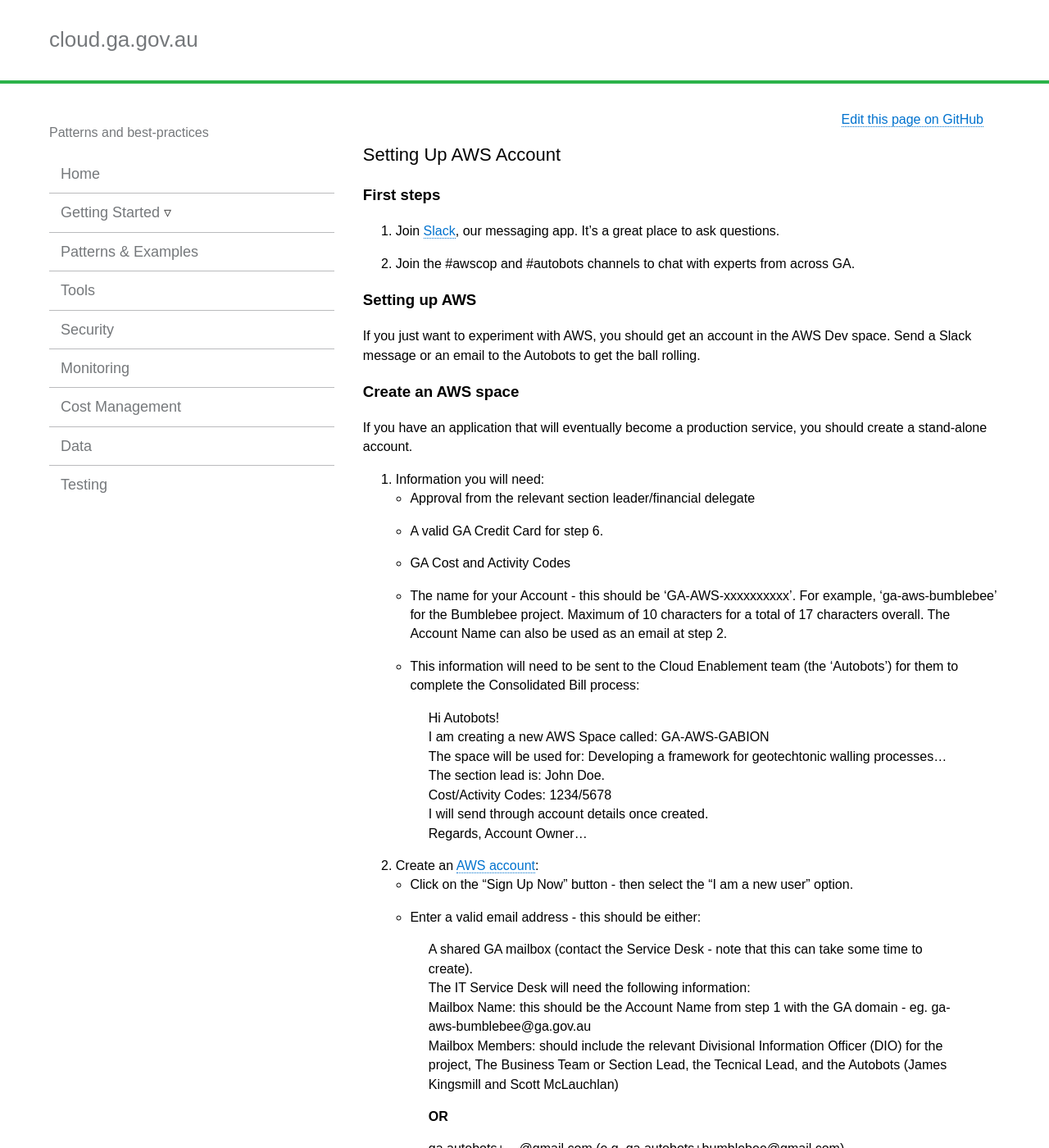
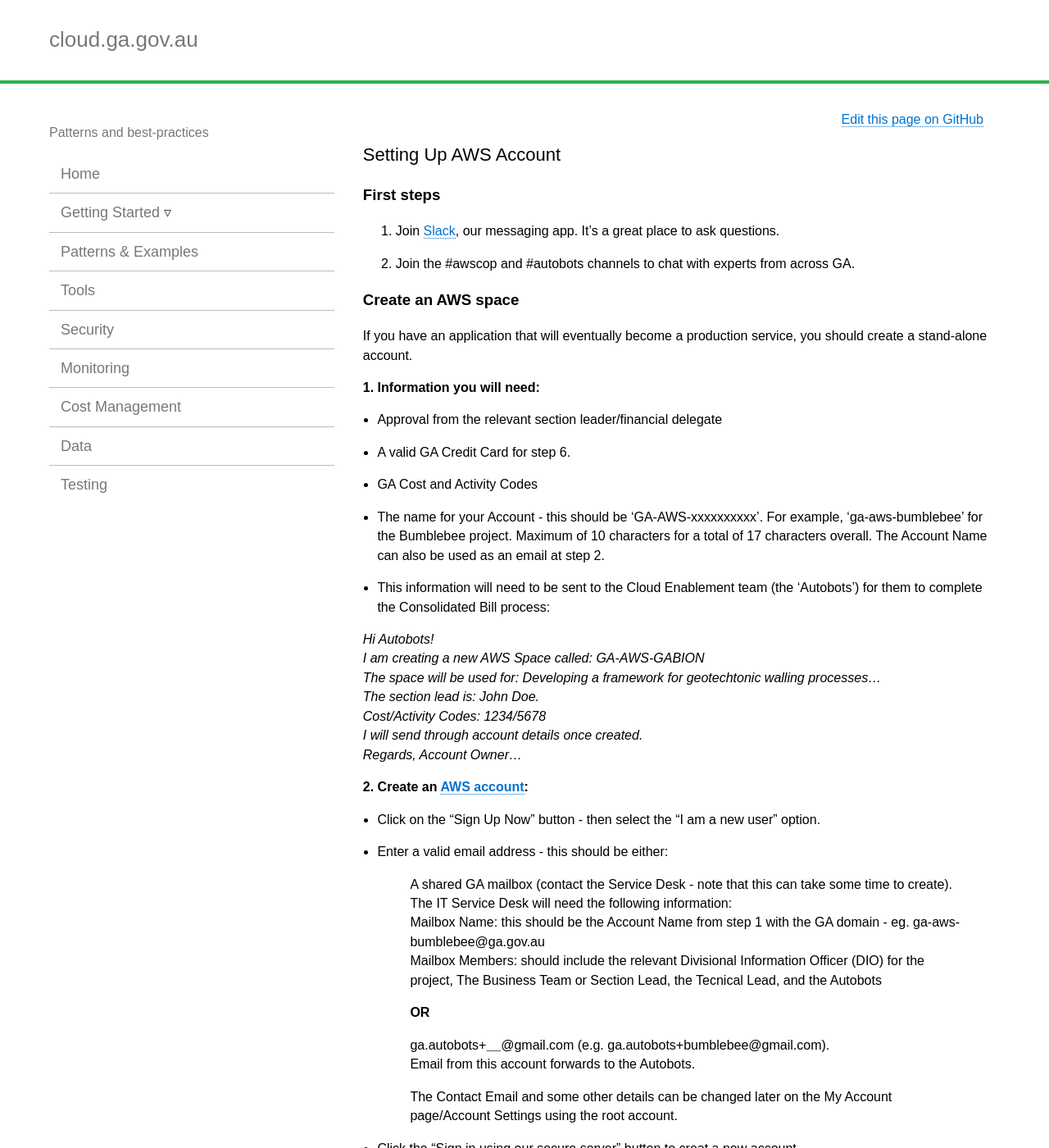
Before and after one commit to GeoscienceAustralia/cloud, a Jekyll site: the page built from docs/_pages/setting_up_sub.md, in a window 1280 px wide and 1400 px high. Shown: the whole window at 82% size. Built offline with Jekyll 4.4.1, drawn with Linux system fonts in a browser that asks for light colours; nearby versions of some CDN libraries.

Commit message:
Remove reference to dev space, fix formatting

```diff
--- a/docs/_pages/setting_up_sub.md
+++ b/docs/_pages/setting_up_sub.md
@@ -9,38 +9,34 @@ permalink: setting_up_sub.html
 1. Join [Slack](https://geoscience-australia.slack.com/signup), our messaging app. It's a great place to ask questions.
 2. Join the #awscop and #autobots channels to chat with experts from across GA.
 
-### Setting up AWS
-
-If you just want to experiment with AWS, you should get an account in the AWS Dev space. Send a Slack message or an email to the Autobots to get the ball rolling.
-
 ### Create an AWS space
 
 If you have an application that will eventually become a production service, you should create a stand-alone account.
 
-1. Information you will need:
+**1. Information you will need:**
   * Approval from the relevant section leader/financial delegate
   * A valid GA Credit Card for step 6.
   * GA Cost and Activity Codes
   * The name for your Account - this should be 'GA-AWS-xxxxxxxxxx'. For example, 'ga-aws-bumblebee' for the Bumblebee project. Maximum of 10 characters for a total of 17 characters overall. The Account Name can also be used as an email at step 2.
   * This information will need to be sent to the Cloud Enablement team (the 'Autobots') for them to complete the Consolidated Bill process:
 
-   > Hi Autobots!
-   > I am creating a new AWS Space called: GA-AWS-GABION
-   > The space will be used for: Developing a framework for geotechtonic walling processes...
-   > The section lead is:  John Doe.
-   > Cost/Activity Codes: 1234/5678
-   > I will send through account details once created.
-   > Regards, Account Owner...
+   *Hi Autobots!
+   I am creating a new AWS Space called: GA-AWS-GABION
+   The space will be used for: Developing a framework for geotechtonic walling processes...
+   The section lead is:  John Doe.
+   Cost/Activity Codes: 1234/5678
+   I will send through account details once created.
+   Regards, Account Owner...*
 
 
-2. Create an [AWS account](https://aws.amazon.com/resources/create-account/):
+**2. Create an [AWS account](https://aws.amazon.com/resources/create-account/):**
  * Click on the "Sign Up Now" button - then select the "I am a new user" option.
  * Enter a valid email address - this should be either:
 
    > A shared GA mailbox (contact the Service Desk - note that this can take some time to create).
    > The IT Service Desk will need the following information:
    > Mailbox Name: this should be the Account Name from step 1 with the GA domain - eg. ga-aws-bumblebee@ga.gov.au
-   > Mailbox Members: should include the relevant Divisional Information Officer (DIO) for the project, The Business Team or Section Lead, the Tecnical Lead, and the Autobots (James Kingsmill and Scott McLauchlan)
+   > Mailbox Members: should include the relevant Divisional Information Officer (DIO) for the project, The Business Team or Section Lead, the Tecnical Lead, and the Autobots
    >
    > **OR**
    >
```
